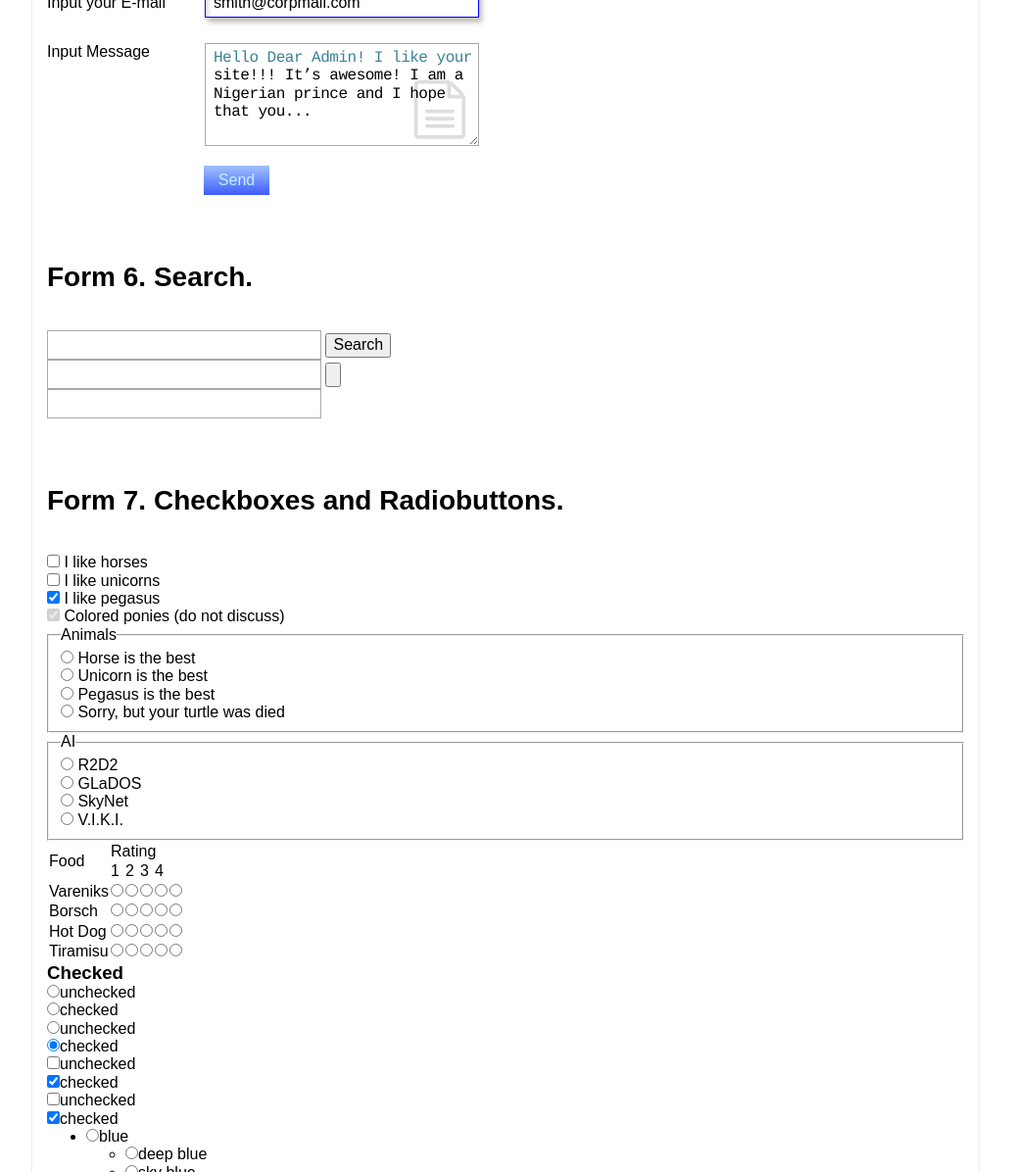
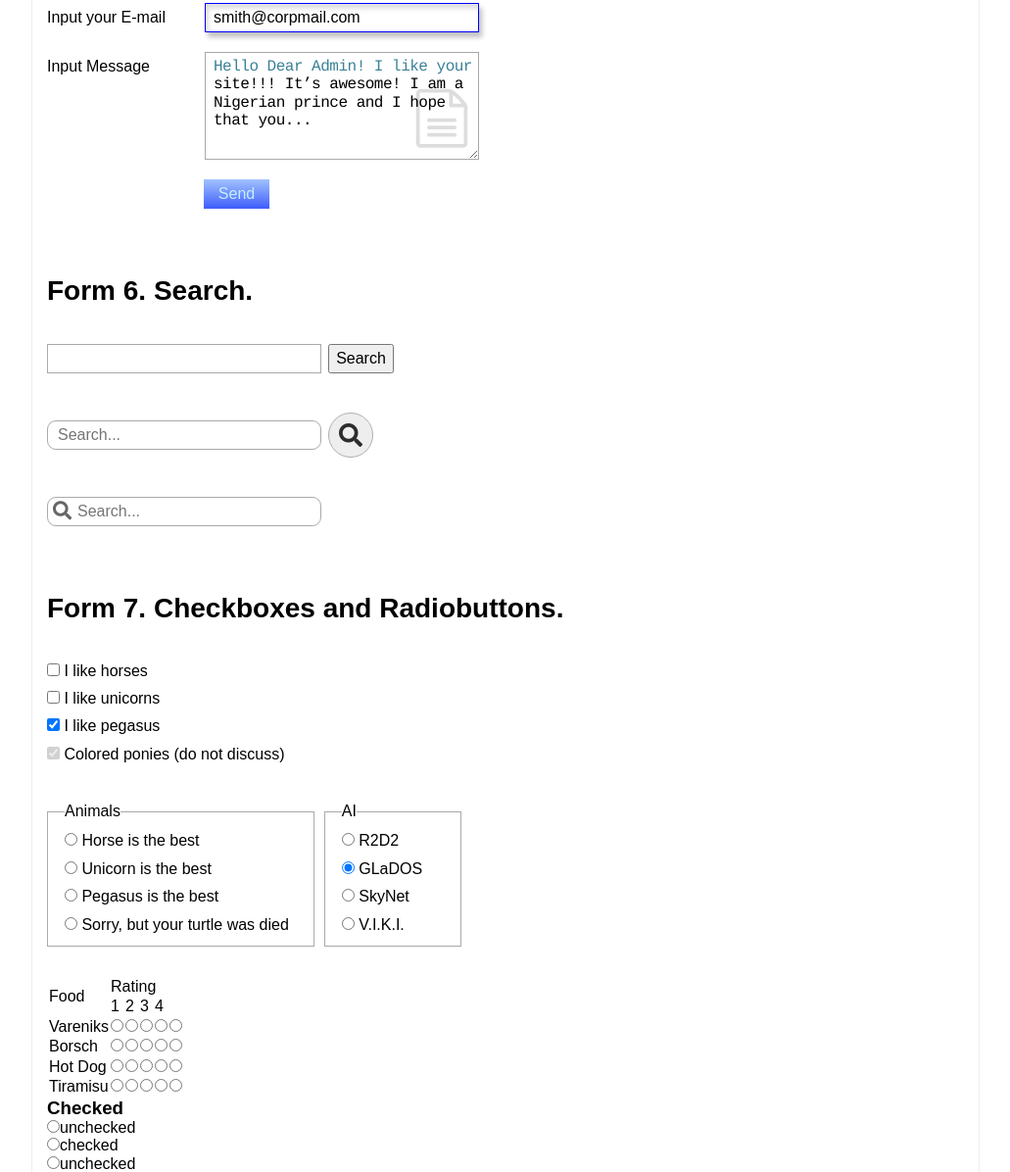
Before and after one commit to drDramen/technical-project-form, a website: page index.html in a window 1280 px wide. Shown: the part 1653-2849 px from the top of the page at 98% size, without its empty margins (124-1155 px from the left). Drawn offline with Linux system fonts and the light colour scheme; files whose address does not match are found by name.

Commit message:
form 6 done, started form 7

```diff
--- a/css/main.css
+++ b/css/main.css
@@ -32,7 +32,7 @@ textarea {
 }
 
 textarea {
-	height: 105px;
+	height: 110px;
 	padding-top: 5px;
 	vertical-align: top;
 }
@@ -77,7 +77,7 @@ h2 {
 	padding-bottom: 20px;
 }
 
-.submit {
+.btn {
 	width: 67px;
 	height: 30px;
 }
@@ -103,12 +103,12 @@ label.label-textarea {
 	align-items: flex-start;
 }
 
-label.label-textarea span {
+label.label-textarea .label-text {
 	padding-top: 6px;
 }
 
-.form-3 .submit,
-.form-5 .submit {
+.form-3 .btn,
+.form-5 .btn {
 	position: relative;
 	left: 160px;
 }
@@ -148,7 +148,7 @@ form.form-4 label {
 	padding-bottom: 7px;
 }
 
-.form-4 .submit {
+.form-4 .btn {
 	width: 51px;
 }
 
@@ -213,7 +213,7 @@ form.form-5 .fa-user::before {
 	color: #3a8196;
 }
 
-.form-5 .submit {
+.form-5 .btn-style {
 	color: #c3effe;
 	background: linear-gradient(#a1c2ff, #3e5dfb);
 	border: 0;
@@ -226,7 +226,7 @@ form.form-5 .fa-user::before {
 .icon-msg:after {
 	position: absolute;
 	top: 38px;
-	right: 10px;
+	right: 8px;
 	z-index: 1;
 	color: #dddddd;
 	font-size: 60px;
@@ -234,3 +234,85 @@ form.form-5 .fa-user::before {
 	line-height: 1;
 	content: '\e926';
 }
+
+.form-6__1,
+.form-6__2 {
+	padding-bottom: 40px;
+}
+
+.form-6__1 .btn {
+	margin-left: 7px;
+}
+.form-6__2 input[type='search'] {
+	padding-left: 10px;
+	border-radius: 9px;
+}
+
+.form-6__2 input[type='submit'],
+.form-6__3 input[type='submit'] {
+	display: none;
+	visibility: hidden;
+	-webkit-appearance: none;
+}
+
+form.form-6__2 .fa-search::before {
+	position: absolute;
+	top: 50%;
+	left: 50%;
+	color: #2d2d2d;
+	font-size: 24px;
+	transform: translate(-50%, -50%);
+}
+
+.btn-round {
+	position: relative;
+	display: inline-block;
+	width: 46px;
+	height: 46px;
+	margin-left: 7px;
+	vertical-align: middle;
+	background-color: #eeeeee;
+	border: 1px solid #afafaf;
+	border-radius: 50%;
+}
+
+form.form-6__3 {
+	position: relative;
+}
+form.form-6__3 input[type='search'] {
+	padding-left: 30px;
+	border-radius: 9px;
+}
+form.form-6__3 label {
+	position: absolute;
+	top: 50%;
+	left: 6px;
+	color: #666666;
+	transform: translateY(-50%);
+}
+
+form.form-6__3 i {
+	font-size: 1.2em;
+}
+
+.block-checkbox,
+.block-fieldset {
+	padding-bottom: 30px;
+}
+
+div.block-checkbox label,
+div.block-fieldset label:not(:last-child) {
+	padding-bottom: 10px;
+}
+
+.block-fieldset fieldset {
+	float: left;
+	padding: 12px 25px 12px 17px;
+	border-color: #a9a9a9;
+	border-width: 1px;
+}
+
+fieldset.ai {
+	width: 140px;
+	margin-left: 10px;
+}
--- a/index.html
+++ b/index.html
@@ -24,7 +24,7 @@
 					<input type="email" name="email" placeholder="Input your E-mail">
 					<input type="password" name="password" placeholder="Input Password">
 					<textarea name="message" placeholder="Input Message"></textarea>
-					<input class="submit" type="submit" value="Submit">
+					<input class="btn" type="submit" value="Submit">
 				</form>
 			</section>
 
@@ -50,7 +50,7 @@
 						</tr>
 						<tr>
 							<td></td>
-							<td><input class="submit" type="submit" value="Submit"></td>
+							<td><input class="btn" type="submit" value="Submit"></td>
 						</tr>
 					</table>
 				</form>
@@ -72,10 +72,10 @@
 						<input class="focus" type="password" name="password">
 					</label>
 					<label class="label-textarea">
-						<span>Input Message</span>
+						<span class="label-text">Input Message</span>
 						<textarea class="focus" name="message"></textarea>
 					</label>
-					<input class="submit" type="submit" value="Submit">
+					<input class="btn" type="submit" value="Submit">
 				</form>
 
 			</section>
@@ -89,7 +89,7 @@
 						<label for="password">Password</label>
 						<input id="password" type="password" name="password">
 						<div class="container">
-							<input class="submit" type="submit" value="Log in">
+							<input class="btn" type="submit" value="Log in">
 							<a class="link" href="#">Sign up</a>
 						</div>
 					</form>
@@ -104,19 +104,18 @@
 
 						<span class="fas fa-user fa-lg"><input class="green-border" type="text" name="name"
 								value="John Smith"></span>
-						<!-- <i class="fas fa-user"></i> -->
 										</label>
 					<label>Input your E-mail<input class="blue-border" type="email" name="email"
 							value="smith@corpmail.com"></label>
 					<label class="label-textarea">
-						<span>Input Message</span>
-						<span class="form-5__textarea">
+						<span class="label-text">Input Message</span>
+						<div class="form-5__textarea">
 							<textarea
 								name="message">Hello Dear Admin! I like your site!!! It’s awesome! I am a Nigerian prince and I hope that you...</textarea>
 							<i class="icon-msg"></i>
-						</span>
+						</div>
 					</label>
-					<input class="submit" type="submit" value="Send">
+					<input class="btn btn-style" type="submit" value="Send">
 				</form>
 			</section>
 
@@ -124,28 +123,35 @@
 				<h2>Form 6. Search.</h2>
 
 				<form class="form-6__1">
-					<input type="search" name="search">
-					<input type="submit" value="Search">
+					<!-- Inline-block елементы при переносе образуют пробел-->
+					<input type="search" name="search"><input class="btn" type="submit" value="Search">
 				</form>
 
 				<form class="form-6__2">
-					<input type="search" name="search">
-					<input type="submit" value="">
+					<!-- Inline-block елементы при переносе образуют пробел-->
+					<input type="search" name="search" placeholder="Search..."><label><span class="btn-round"><i class="fas fa-search fa-lg"></i></span>
+						<input type="submit">
+					</label>
 				</form>
 
-				<form>
-					<input type="search" name="search">
+				<form class="form-6__3">
+					<label><i class="fas fa-search"></i><input type="submit">
+					</label>
+					<input type="search" name="search" placeholder="Search...">
 				</form>
 			</section>
 
 			<section>
 				<h2>Form 7. Checkboxes and Radiobuttons.</h2>
 				<form class="form-7">
+					<div class="block-checkbox">
 						<label><input type="checkbox" name="like"> I like horses</label>
 						<label><input type="checkbox" name="like"> I like unicorns</label>
 						<label><input type="checkbox" name="like" checked> I like pegasus</label>
 						<label><input type="checkbox" name="like" checked disabled> Colored ponies (do not discuss)</label>
+					</div>
 
+					<div class="block-fieldset clear-fix">
 						<fieldset>
 							<legend>Animals</legend>
 							<label><input type="radio" name="Animals"> Horse is the best</label>
@@ -154,13 +160,14 @@
 							<label><input type="radio" name="Animals"> Sorry, but your turtle was died</label>
 						</fieldset>
 
-					<fieldset>
+						<fieldset class="ai">
 							<legend>AI</legend>
 							<label><input type="radio" name="Animals"> R2D2</label>
-						<label><input type="radio" name="Animals"> GLaDOS</label>
+							<label><input type="radio" name="Animals" checked> GLaDOS</label>
 							<label><input type="radio" name="Animals"> SkyNet</label>
 							<label><input type="radio" name="Animals"> V.I.K.I.</label>
 						</fieldset>
+					</div>
 
 					<table>
 						<thead>
```
Lines whose indentation alone changed are shown as unchanged.
